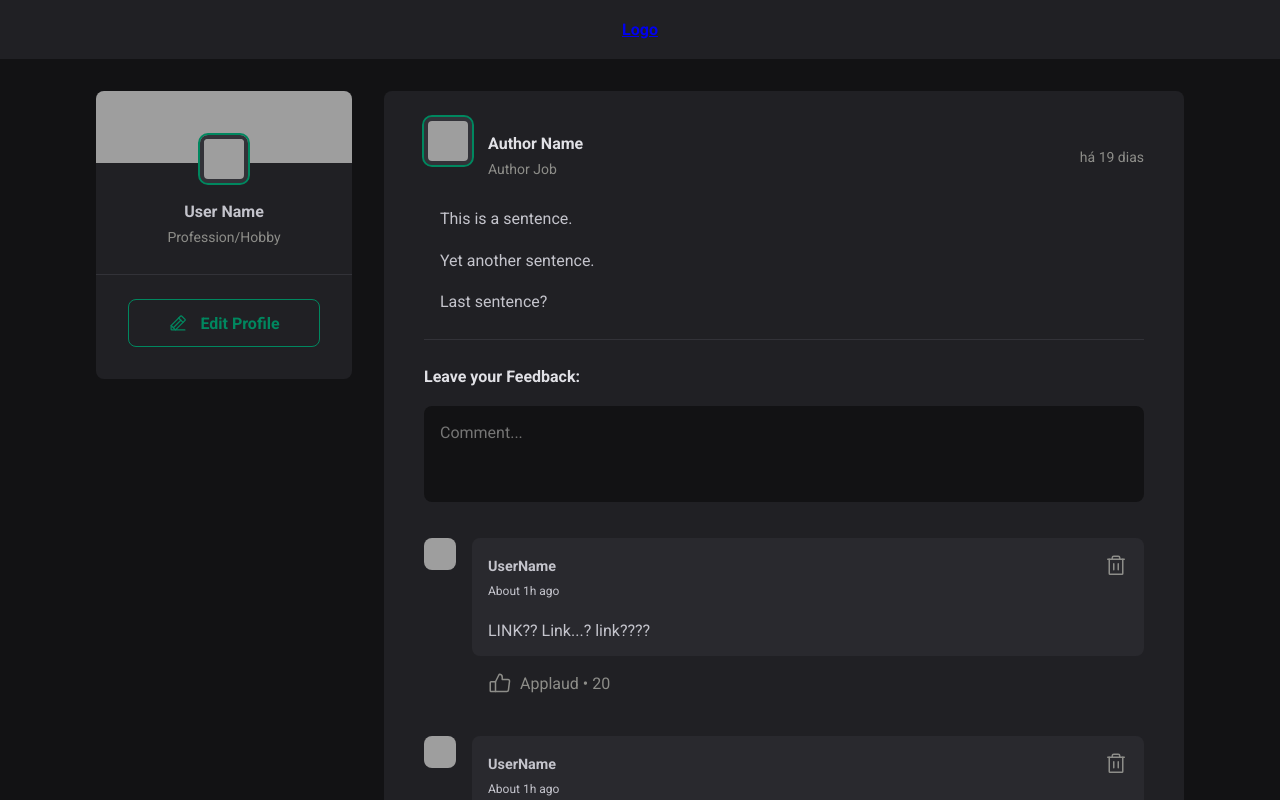
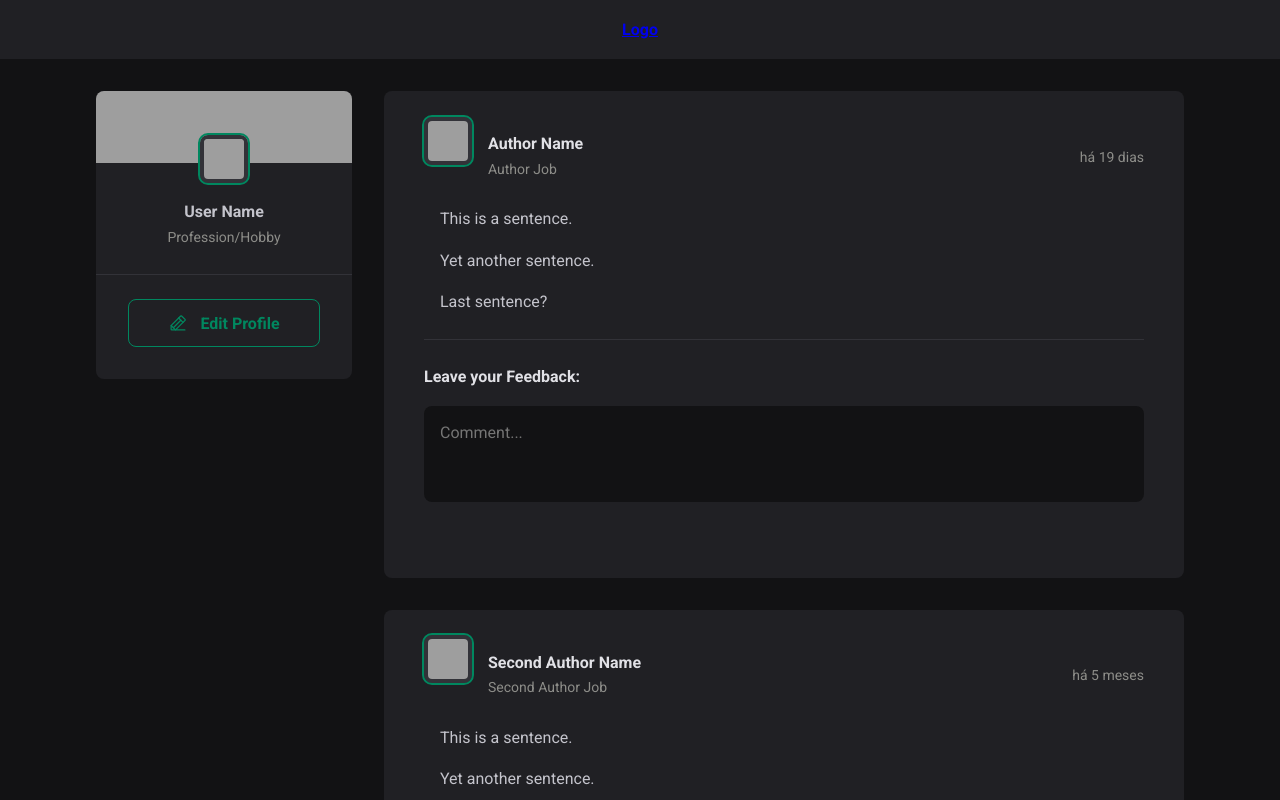
Before and after one commit to KantoCanto/react-courses, a React (Vite) app in the folder react-fundamentals/: page / in a window 1280 px wide. Shown: the top 800 px of the page. Built offline with nearby package versions, Linux system fonts and the light colour scheme; grey boxes are pictures that could not be loaded.

Commit message:
comments are now being posted and the textarea is being reset to an empty string

```diff
--- a/react-fundamentals/src/components/Comment.jsx
+++ b/react-fundamentals/src/components/Comment.jsx
@@ -2,7 +2,7 @@
 import styles from "./Comment.module.css";
 import { Avatar } from "./Avatar";
 
-export function Comment() {
+export function Comment({ content }) {
   return (
     <div className={styles.comment}>
       <Avatar hasBorder={false} src="http://github.com/kantocanto.png" />
@@ -22,7 +22,7 @@
             </button>
           </header>
 
-          <p>LINK?? Link...? link????</p>
+          <p>{content}</p>
         </div>
         <footer>
           <button title="applaud comment">
--- a/react-fundamentals/src/components/Post.jsx
+++ b/react-fundamentals/src/components/Post.jsx
@@ -6,6 +6,7 @@
 import { useState } from "react";
 
 export function Post({ author, publishedAt, content }) {
+  //date formating and handling
   const publishedDateFormated = format(publishedAt, "yyyy-MM-dd HH:mm", {
     locale: ptPT,
   });
@@ -15,11 +16,19 @@
     addSuffix: true,
   });
 
-  const [comments, setComments] = useState([1, 2]);
+  //comment handling
+  const [comments, setComments] = useState([]);
+
+  const [newCommentText, setNewCommentText] = useState("");
+  function handleNewCommentChange() {
+    setNewCommentText(event.target.value);
+  }
 
   function handleCreateNewComment(event) {
     event.preventDefault();
-    setComments([...comments, comments.length + 1]);
+
+    setComments([...comments, newCommentText]);
+    setNewCommentText("");
   }
 
   return (
@@ -57,7 +66,12 @@
 
       <form onSubmit={handleCreateNewComment} className={styles.commentForm}>
         <strong>Leave your Feedback:</strong>
-        <textarea placeholder="Comment..." />
+        <textarea
+          name="comment"
+          value={newCommentText}
+          placeholder="Comment..."
+          onChange={handleNewCommentChange}
+        />
         <footer>
           <button type="submit">Publish</button>
         </footer>
@@ -65,7 +79,7 @@
 
       <div className={styles.commentList}>
         {comments.map((comment) => {
-          return <Comment />;
+          return <Comment content={comment} />;
         })}
       </div>
     </article>
```
